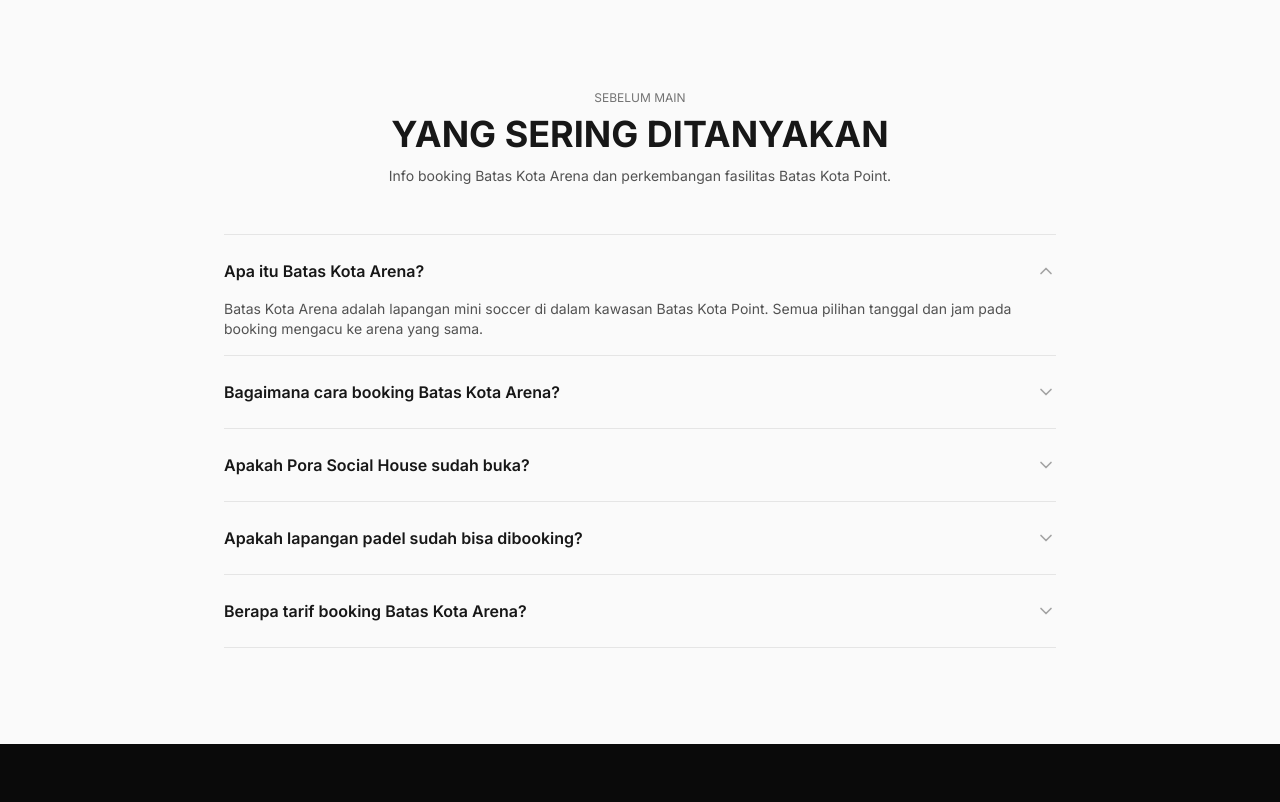
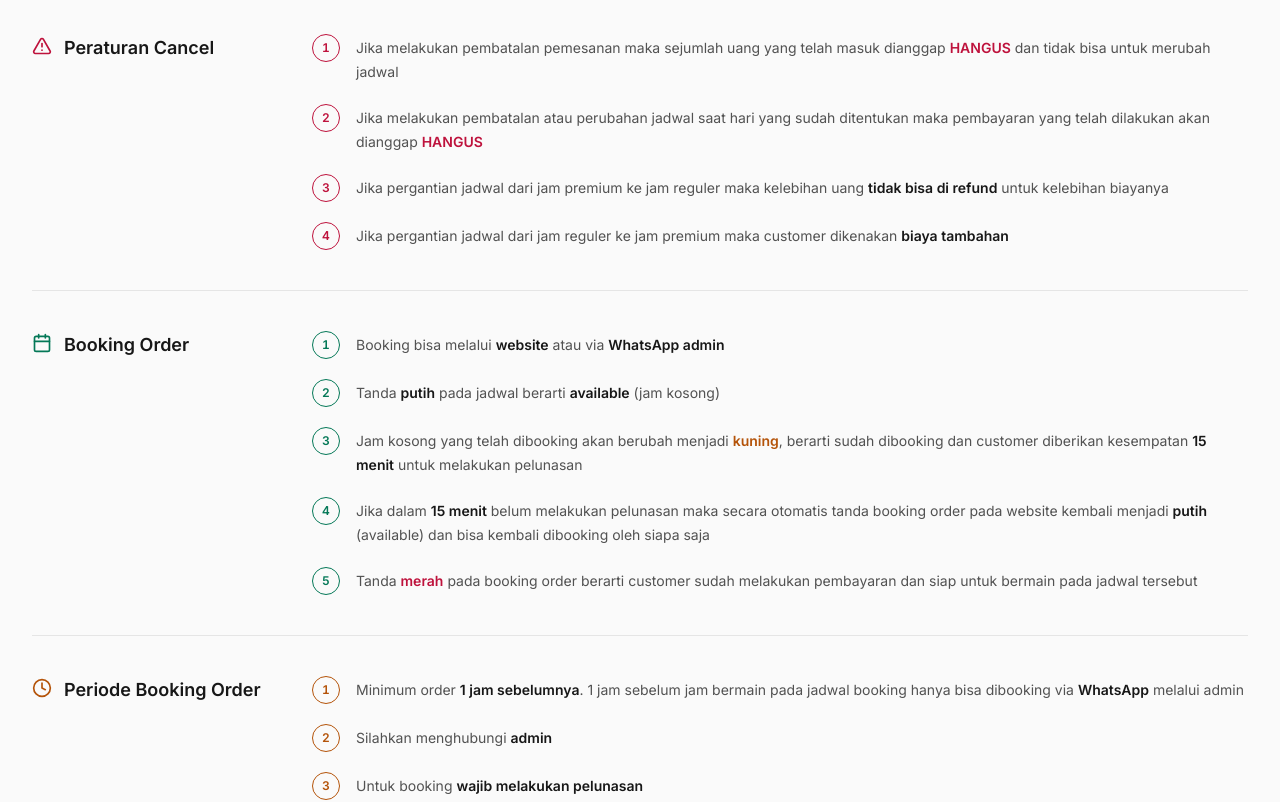
Before and after one commit to wanshade/bataskotav6, a Next.js app: page /schedule in a window 1280 px wide. Shown: the part 1240-2042 px from the top of the page. Built offline with nearby package versions, Linux system fonts and the light colour scheme; no server answers; the database is empty.

Commit message:
Replace schedule FAQ with booking rules and transfer warning

```diff
--- a/app/schedule/page.tsx
+++ b/app/schedule/page.tsx
@@ -4,7 +4,7 @@
 import { Navbar } from '@/components/Navbar';
 import { Footer } from '@/components/Footer';
 import { BookingSystem } from '@/components/BookingSystem';
-import { FaqSection } from '@/components/FaqSection';
+import { BookingRules } from '@/components/BookingRules';
 import { SearchBookingModal } from '@/components/SearchBookingModal';
 
 export default function SchedulePage() {
@@ -18,7 +18,7 @@
       />
       <main id="main-content">
         <BookingSystem />
-        <FaqSection />
+        <BookingRules />
       </main>
       <Footer />
       <SearchBookingModal
--- /dev/null
+++ b/components/BookingRules.tsx
@@ -0,0 +1,68 @@
+import { AlertTriangle, Calendar, Clock } from 'lucide-react';
+import { adminWhatsAppNumber, adminWhatsAppUrl } from '@/lib/contact';
+
+const rules = [
+  {
+    id: 'cancellation-rules',
+    title: 'Peraturan Cancel',
+    icon: AlertTriangle,
+    accent: 'text-rose-700 dark:text-rose-400',
+    items: [
+      <>Jika melakukan pembatalan pemesanan maka sejumlah uang yang telah masuk dianggap <strong className="text-rose-700 dark:text-rose-400">HANGUS</strong> dan tidak bisa untuk merubah jadwal</>,
+      <>Jika melakukan pembatalan atau perubahan jadwal saat hari yang sudah ditentukan maka pembayaran yang telah dilakukan akan dianggap <strong className="text-rose-700 dark:text-rose-400">HANGUS</strong></>,
+      <>Jika pergantian jadwal dari jam premium ke jam reguler maka kelebihan uang <strong>tidak bisa di refund</strong> untuk kelebihan biayanya</>,
+      <>Jika pergantian jadwal dari jam reguler ke jam premium maka customer dikenakan <strong>biaya tambahan</strong></>,
+    ],
+  },
+  {
+    id: 'booking-order-rules',
+    title: 'Booking Order',
+    icon: Calendar,
+    accent: 'text-emerald-700 dark:text-emerald-400',
+    items: [
+      <>Booking bisa melalui <strong>website</strong> atau via <strong>WhatsApp admin</strong></>,
+      <>Tanda <strong>putih</strong> pada jadwal berarti <strong>available</strong> (jam kosong)</>,
+      <>Jam kosong yang telah dibooking akan berubah menjadi <strong className="text-amber-700 dark:text-amber-400">kuning</strong>, berarti sudah dibooking dan customer diberikan kesempatan <strong>15 menit</strong> untuk melakukan pelunasan</>,
+      <>Jika dalam <strong>15 menit</strong> belum melakukan pelunasan maka secara otomatis tanda booking order pada website kembali menjadi <strong>putih</strong> (available) dan bisa kembali dibooking oleh siapa saja</>,
+      <>Tanda <strong className="text-rose-700 dark:text-rose-400">merah</strong> pada booking order berarti customer sudah melakukan pembayaran dan siap untuk bermain pada jadwal tersebut</>,
+    ],
+  },
+  {
+    id: 'booking-period-rules',
+    title: 'Periode Booking Order',
+    icon: Clock,
+    accent: 'text-amber-700 dark:text-amber-400',
+    items: [
+      <>Minimum order <strong>1 jam sebelumnya</strong>. 1 jam sebelum jam bermain pada jadwal booking hanya bisa dibooking via <strong>WhatsApp</strong> melalui admin</>,
+      <>Silahkan menghubungi {adminWhatsAppNumber ? <a href={adminWhatsAppUrl} target="_blank" rel="noopener noreferrer" className="font-semibold underline underline-offset-4 hover:text-neutral-950 dark:hover:text-white">admin</a> : <strong>admin</strong>}</>,
+      <>Untuk booking <strong>wajib melakukan pelunasan</strong></>,
+    ],
+  },
+];
+
+export function BookingRules() {
+  return (
+    <section id="booking-rules" aria-label="Peraturan booking Batas Kota Arena" className="bg-neutral-50 pb-16 dark:bg-black md:pb-24">
+      <div className="mx-auto max-w-7xl px-4 sm:px-6 lg:px-8">
+        <div className="divide-y divide-neutral-200 border-y border-neutral-200 dark:divide-neutral-800 dark:border-neutral-800">
+          {rules.map(({ id, title, icon: Icon, accent, items }) => (
+            <section key={id} aria-labelledby={id} className="grid gap-6 py-8 md:grid-cols-[240px_minmax(0,1fr)] md:gap-10 md:py-10">
+              <h2 id={id} className="flex items-start gap-3 text-lg font-semibold text-neutral-900 dark:text-white">
+                <Icon aria-hidden="true" className={`mt-0.5 h-5 w-5 shrink-0 ${accent}`} />
+                {title}
+              </h2>
+              <ol className="space-y-5">
+                {items.map((item, index) => (
+                  <li key={`${id}-${index}`} className="flex items-start gap-3 sm:gap-4">
+                    <span aria-hidden="true" className={`flex h-7 w-7 shrink-0 items-center justify-center rounded-full border border-current text-xs font-semibold tabular-nums ${accent}`}>{index + 1}</span>
+                    <p className="min-w-0 pt-0.5 text-sm leading-6 text-neutral-600 dark:text-neutral-400 [&_strong]:font-semibold [&_strong:not([class])]:text-neutral-900 dark:[&_strong:not([class])]:text-neutral-100">{item}</p>
+                  </li>
+                ))}
+              </ol>
+            </section>
+          ))}
+        </div>
+      </div>
+    </section>
+  );
+}
--- a/components/BookingSystem.tsx
+++ b/components/BookingSystem.tsx
@@ -5,6 +5,7 @@
 import Link from 'next/link';
 import {
   AlertCircle,
+  AlertTriangle,
   ArrowLeft,
   Calendar as CalendarIcon,
   Camera,
@@ -446,6 +447,10 @@
                 <button type="submit" disabled={isSubmitting || isLoading || selectedSlots.length === 0} className="flex w-full items-center justify-center gap-2 rounded-md bg-neutral-950 px-4 py-3 text-xs font-bold uppercase text-white transition-colors hover:bg-neutral-700 disabled:cursor-not-allowed disabled:opacity-40 dark:bg-neutral-500 dark:text-white dark:hover:bg-neutral-400">
                   <CheckCircle2 className="h-4 w-4" />{isSubmitting ? 'Memproses booking...' : 'Booking jadwal ini'}
                 </button>
+                <div id="booking-transfer-warning" className="flex items-start gap-2.5 rounded-md border border-rose-200 bg-rose-50 p-3 text-xs leading-relaxed text-rose-800 dark:border-rose-900 dark:bg-rose-950/30 dark:text-rose-300">
+                  <AlertTriangle aria-hidden="true" className="mt-0.5 h-4 w-4 shrink-0" />
+                  <p><strong>PERINGATAN:</strong> Transfer hanya ke rekening atas nama <strong>CV BATAS KOTA POINT</strong>. Kami tidak bertanggung jawab atas transfer ke rekening lain.</p>
+                </div>
                 <p className="flex items-start justify-center gap-1.5 pt-2 text-center font-mono text-[10px] leading-relaxed text-neutral-500"><Shield className="mt-0.5 h-3.5 w-3.5 shrink-0" />Booking berstatus pending sampai pembayaran dikonfirmasi admin.</p>
               </form>
             </div>
--- a/components/Footer.tsx
+++ b/components/Footer.tsx
@@ -32,7 +32,7 @@
               <li><a href={adminWhatsAppUrl} target="_blank" rel="noopener noreferrer" className="hover:text-white">WhatsApp</a></li>
               {isBrand && <li><Link href="/#matchday" className="hover:text-white">Matchday & Community</Link></li>}
               <li><Link href="/#location" className="hover:text-white">{isBrand ? 'Location & Contact' : 'Lokasi & Kontak'}</Link></li>
-              <li><Link href="/schedule#faq" className="hover:text-white">{isBrand ? 'Booking information' : 'Informasi booking'}</Link></li>
+              <li><Link href="/schedule#booking-rules" className="hover:text-white">{isBrand ? 'Booking information' : 'Informasi booking'}</Link></li>
             </ul>
           </div>
         </div>
```
